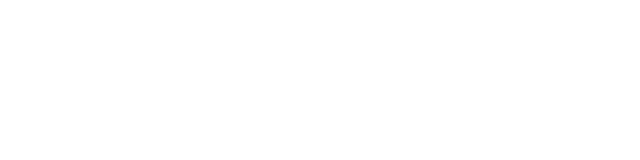
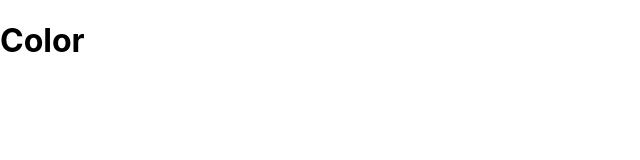
Before and after one commit to gustavo-camello/color_app, a React (Create React App) app: page /palette/1/1 in a window 1280 px wide. Shown: the top 160 px of the page, without its empty margins (0-640 px from the left). Built offline with nearby package versions, Linux system fonts and the light colour scheme.

Commit message:
create Route for palette with shades of color

```diff
--- a/src/App.js
+++ b/src/App.js
@@ -21,8 +21,9 @@
         <Switch>
           <Route exact path="/" render={(routeProps) => <PaletteList palettes={seedColors} {...routeProps}/>} />
           <Route exact path="/palette/:id" render={(routeProps) => <Palette palette={generatePalette(this.findPalette(routeProps.match.params.id))}/>}/>
+          <Route exact path="/palette/:paletteId/:colorId" render={() => <h1>Color</h1>}/>
         </Switch>
-      // <div>
+      //  <div>
       //   <Palette palette={generatePalette(seedColors[4])}/>
       // </div>
     )
--- a/src/ColorBox.js
+++ b/src/ColorBox.js
@@ -1,5 +1,6 @@
 import React, {Component} from 'react';
 import CopyToClipBoard from 'react-copy-to-clipboard';
+import {Link} from 'react-router-dom';
 import './ColorBox.css';
 
 class ColorBox extends Component {
@@ -39,7 +40,10 @@
                         </div>
                         <button className="copy-button">Copy</button>
                     </div>
-                    <span className="see-more">More</span>
+                    <Link to='/' onClick={e => e.stopPropagation()}>
+                        <span className="see-more">More</span>
+                    </Link>
+
                 </div>
             </CopyToClipBoard>
         )
```
